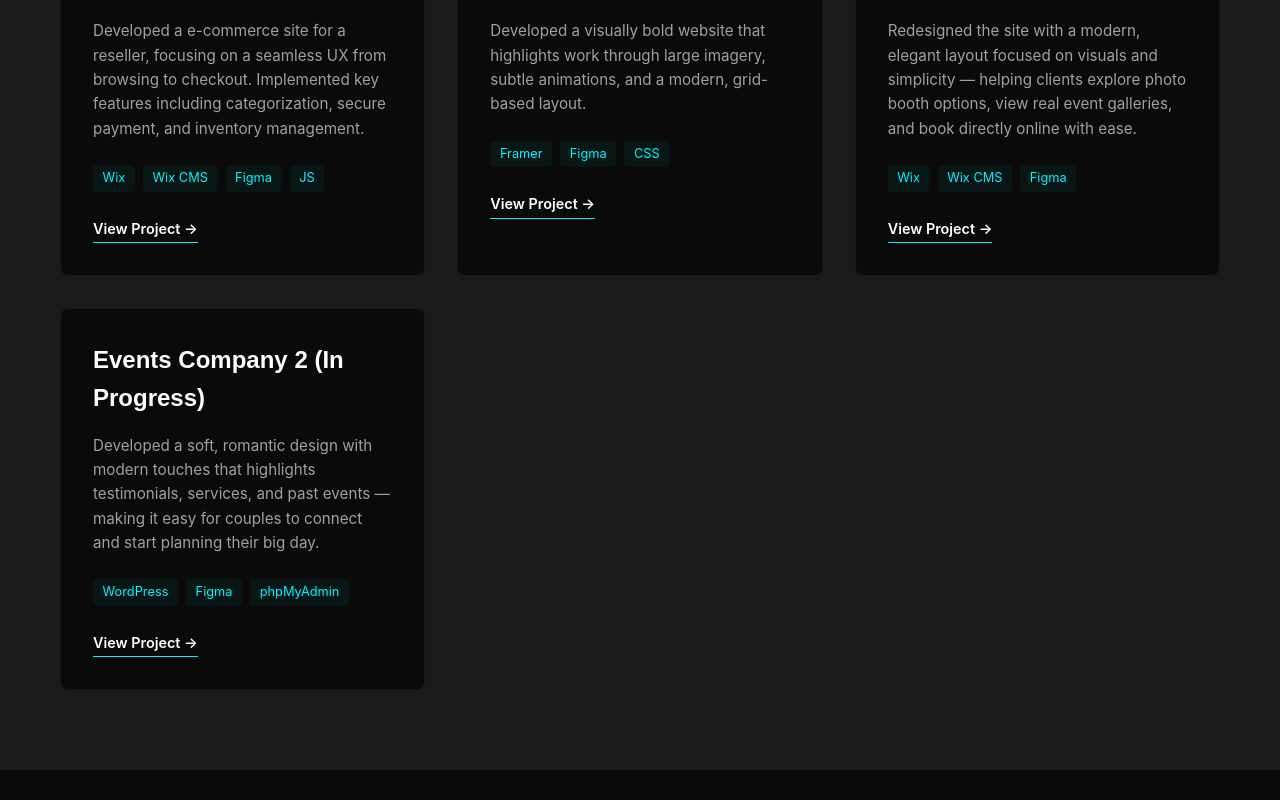
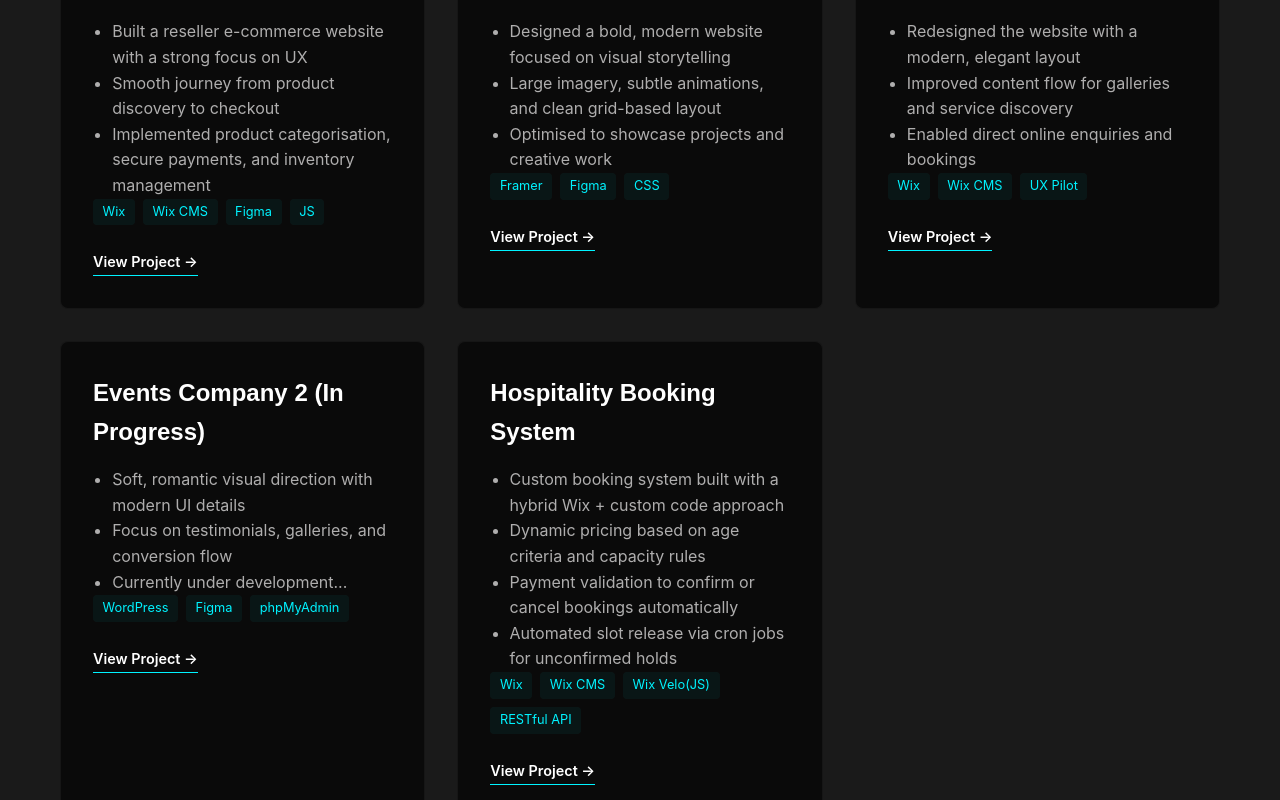
Before and after one commit to Edwardo93/Portfolio, a React (Vite) app: page / in a window 1280 px wide. Shown: the part 1060-1860 px from the top of the page. Built offline with nearby package versions, Linux system fonts and the light colour scheme; a web font is replaced by a local one.

Commit message:
added 5th project + changes bullet points to all cards

```diff
--- a/src/App.jsx
+++ b/src/App.jsx
@@ -188,7 +188,12 @@ function App() {
             {/* Project 1 */}
             <div className="project-card">
               <h3>E-commerce Startup</h3>
-              <p>Developed a e-commerce site for a reseller, focusing on a seamless UX from browsing to checkout. Implemented key features including categorization, secure payment, and inventory management.</p>
+              <ul>
+                <li>Built a reseller e-commerce website with a strong focus on UX</li>
+                <li>Smooth journey from product discovery to checkout</li>
+                <li>Implemented product categorisation, secure payments, and inventory management</li>
+              </ul>
+              {/* <p>Developed a e-commerce site for a reseller, focusing on a seamless UX from browsing to checkout. Implemented key features including categorization, secure payment, and inventory management.</p> */}
               <div className="tech-stack">
                 <span className="tech-tag">Wix</span>
                 <span className="tech-tag">Wix CMS</span>
@@ -201,7 +206,12 @@ function App() {
             {/* Project 2 */}
             <div className="project-card">
               <h3>Creative Design Agency</h3>
-              <p>Developed a visually bold website that highlights work through large imagery, subtle animations, and a modern, grid-based layout.</p>
+              <ul>
+                <li>Designed a bold, modern website focused on visual storytelling</li>
+                <li>Large imagery, subtle animations, and clean grid-based layout</li>
+                <li>Optimised to showcase projects and creative work</li>
+              </ul>
+              {/* <p>Developed a visually bold website that highlights work through large imagery, subtle animations, and a modern, grid-based layout.</p> */}
               <div className="tech-stack">
                 <span className="tech-tag">Framer</span>
                 <span className="tech-tag">Figma</span>
@@ -213,24 +223,53 @@ function App() {
             {/* Project 3 */}
             <div className="project-card">
               <h3>Events Company 1</h3>
-              <p>Redesigned the site with a modern, elegant layout focused on visuals and simplicity — helping clients explore photo booth options, view real event galleries, and book directly online with ease.</p>
+              <ul>
+                <li>Redesigned the website with a modern, elegant layout</li>
+                <li>Improved content flow for galleries and service discovery</li>
+                <li>Enabled direct online enquiries and bookings</li>
+              </ul>
+              {/* <p>Redesigned the site with a modern, elegant layout focused on visuals and simplicity — helping clients explore photo booth options, view real event galleries, and book directly online with ease.</p> */}
               <div className="tech-stack">
                 <span className="tech-tag">Wix</span>
                 <span className="tech-tag">Wix CMS</span>
-                <span className="tech-tag">Figma</span>
+                <span className="tech-tag">UX Pilot</span>
               </div>
               <a href="https://www.thememorycorners.co.uk/" className="project-link" onClick={() => trackClick('View TheMemoryCorners')}>View Project &rarr;</a>
             </div>
             {/* Project 4 */}
             <div className="project-card">
               <h3>Events Company 2 (In Progress) </h3>
-              <p>Developed a soft, romantic design with modern touches that highlights testimonials, services, and past events — making it easy for couples to connect and start planning their big day.</p>
+              <ul>
+                <li>Soft, romantic visual direction with modern UI details</li>
+                <li>Focus on testimonials, galleries, and conversion flow</li>
+                <li>Currently under development...</li>
+              </ul>
+              {/* <p>Developed a soft, romantic design with modern touches that highlights testimonials, services, and past events — making it easy for couples to connect and start planning their big day.</p> */}
               <div className="tech-stack">
                 <span className="tech-tag">WordPress</span>
                 <span className="tech-tag">Figma</span>
                 <span className="tech-tag">phpMyAdmin</span>
               </div>
               <a href="https://www.sayidoweddings.co.uk/" className="project-link" onClick={() => trackClick('View SayidoWeddings')}>View Project &rarr;</a>
+            </div>
+            {/* Project 5 */}
+            <div className="project-card">
+              <h3>Hospitality Booking System</h3>
+              <ul>
+                <li>Custom booking system built with a hybrid Wix + custom code approach</li>
+                <li>Dynamic pricing based on age criteria and capacity rules</li>
+                <li>Payment validation to confirm or cancel bookings automatically</li>
+                <li>Automated slot release via cron jobs for unconfirmed holds</li>
+              </ul>
+              {/* <p>Created a booking system for a hospitality business with on demands UX. The booking system has been developed in a hybrid apporach which means it was built using Wix's existing booking calendar, with custom code to manipulate the booking price based on age crietion, to accept and cancel bookings based on payment validation and to allow multiples users booking the same slot until it gets booked out.
+                The payment required API integrations. The system also benefits of a cron job to release slotsl that are on hold and niether declined or confirmed  </p> */}
+              <div className="tech-stack">
+                <span className="tech-tag">Wix</span>
+                <span className="tech-tag">Wix CMS</span>
+                <span className="tech-tag">Wix Velo(JS)</span>
+                <span className="tech-tag">RESTful API</span>
+              </div>
+              <a href="https://www.thebusstop.scot/experiences" className="project-link" onClick={() => trackClick('View TheBusStop')}>View Project &rarr;</a>
             </div>
           </div>
         </div>
--- a/src/index.css
+++ b/src/index.css
@@ -83,9 +83,20 @@ a {
   transition: color 0.3s ease;
 }
 
+.nav-links {
+  list-style-type: none;
+}
+
 ul {
-  list-style: none;
+  list-style-type: disc;
+  padding-left: 1.2rem;
 }
+
+li {
+  color: #afaeae;
+}
+
+
 
 button {
   cursor: pointer;
```
